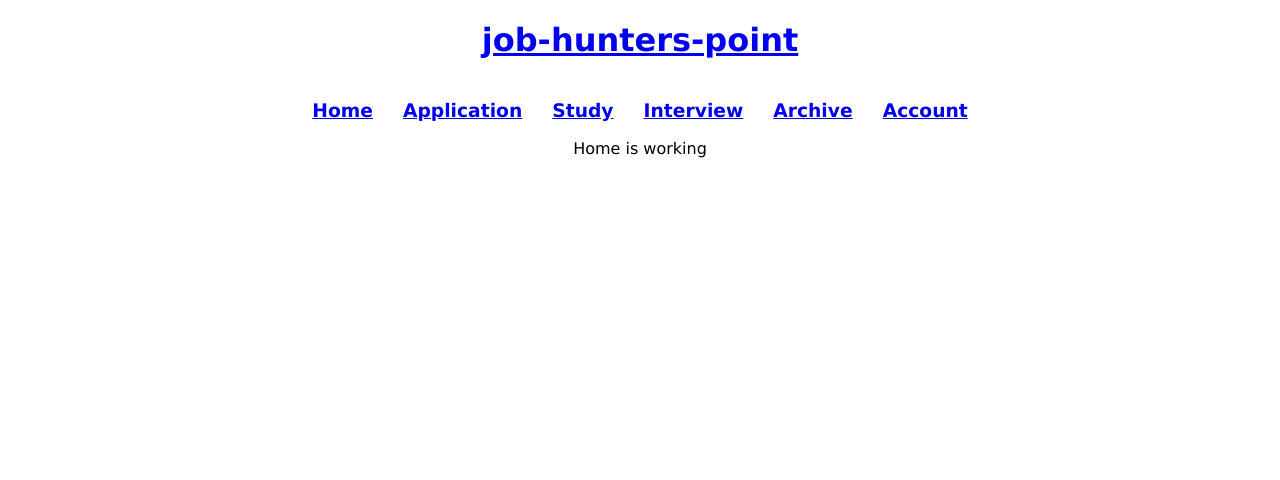
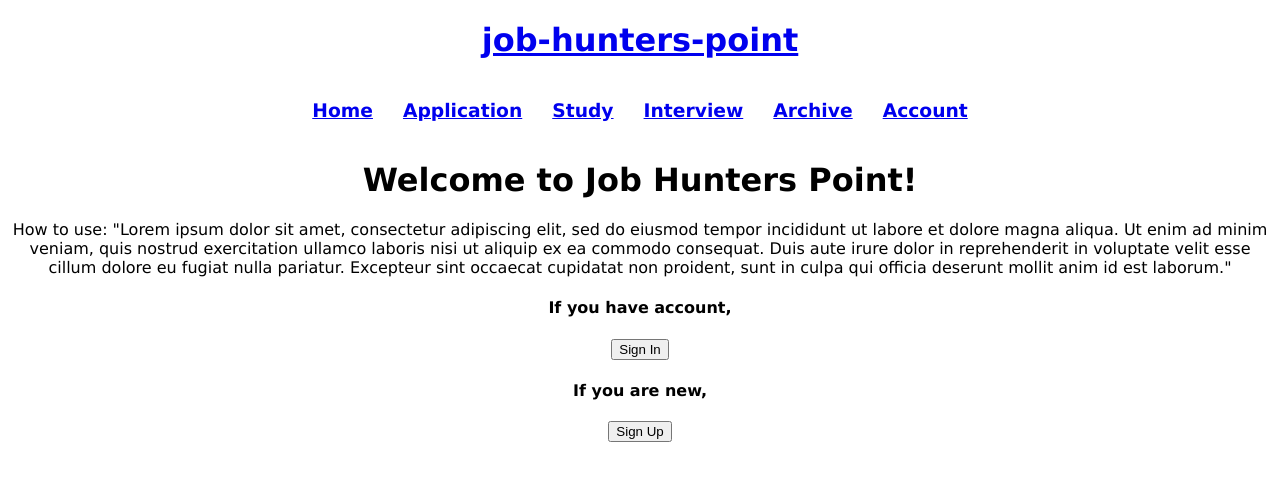
Before and after one commit to Bom-dev/job-hunters-point, a React (Create React App) app: page / in a window 1280 px wide. Shown: the top 480 px of the page. Built offline with nearby package versions, Linux system fonts and the light colour scheme; no server answers.

Commit message:
Finish outline for Home & Application components

```diff
--- a/src/components/Application.js
+++ b/src/components/Application.js
@@ -1,10 +1,40 @@
-import React from "react";
+import React, { useEffect, useState } from "react";
+import axios from "axios";
 // import { Link } from "react-router-dom";
 
 const Application = () => {
+
+    const [application, setApplication] = useState([])
+
+    useEffect(() => {
+        getAllUser()
+    }, [])
+
+    async function getAllUser() {
+        try {
+            const r = await axios.get(`https://job-hunters-point.herokuapp.com/users/1/applications/`)
+            setApplication(r.data)
+        }
+        catch (e) {
+            console.error(e)
+        }}
+
+    const applications = application.map(item => {
+        return (
+            <div key={`${item.title}${item.date}`}>
+                <h3>{item.title}</h3>
+                <h5>{item.date}</h5>
+                <h5>
+                    {item.counter ? `Counter: ${item.counter}` : null}
+                </h5>
+            </div>
+        )
+    })
+
     return (
         <div>
-            Application is working
+            this is working
+            {applications}
         </div>
     )
 }
--- a/src/components/Home.js
+++ b/src/components/Home.js
@@ -4,7 +4,14 @@ import React from "react";
 const Home = () => {
     return (
         <div>
-            Home is working
+            <h1>Welcome to Job Hunters Point!</h1>
+            <p>
+                How to use: "Lorem ipsum dolor sit amet, consectetur adipiscing elit, sed do eiusmod tempor incididunt ut labore et dolore magna aliqua. Ut enim ad minim veniam, quis nostrud exercitation ullamco laboris nisi ut aliquip ex ea commodo consequat. Duis aute irure dolor in reprehenderit in voluptate velit esse cillum dolore eu fugiat nulla pariatur. Excepteur sint occaecat cupidatat non proident, sunt in culpa qui officia deserunt mollit anim id est laborum."
+            </p>
+            <h4>If you have account,</h4>
+            <button>Sign In</button>
+            <h4>If you are new,</h4>
+            <button>Sign Up</button>
         </div>
     )
 }
```
